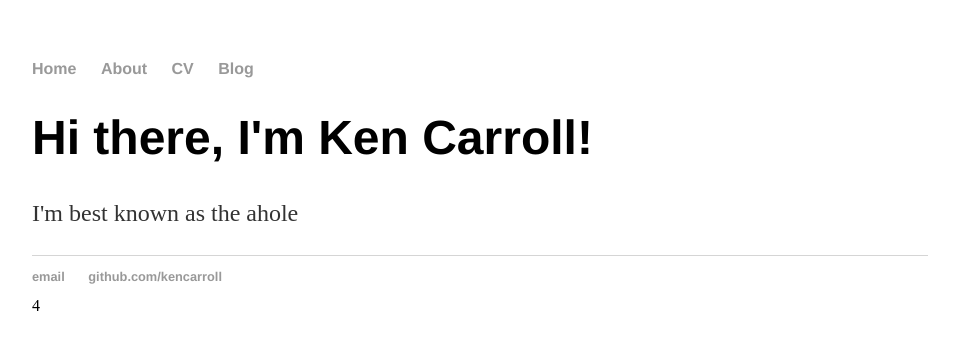
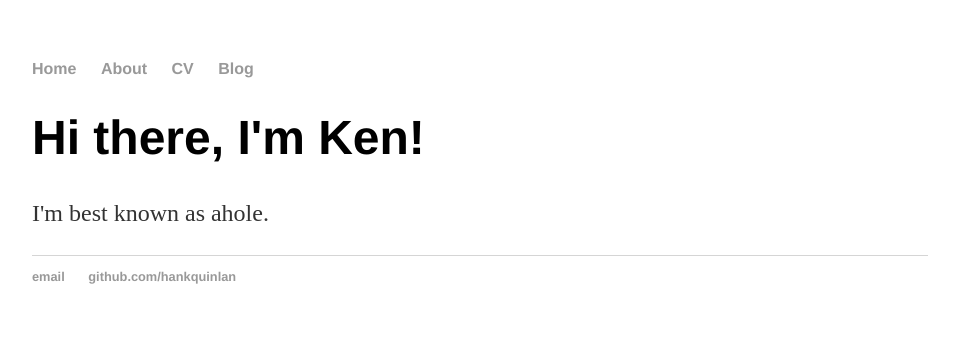
Before and after one commit to KenCarroll/kencarroll.github.io, a Jekyll site: the page built from index.html, in a window 1280 px wide. Shown: the top 350 px of the page, without its empty margins (160-1119 px from the left). Built offline with Jekyll 4.4.1, drawn with Linux system fonts in a browser that asks for light colours; Markdown is read by kramdown in place of the engine named in the settings.

Commit message:
Update index.html
added _layout

```diff
--- a/index.html
+++ b/index.html
@@ -1,31 +1,8 @@
-<!DOCTYPE html>
-<html>
-	<head>
-		<title>Ken Carroll</title>
-		<!-- link to main stylesheet -->
-		<link rel="stylesheet" type="text/css" href="/css/main.css">
-	</head>
-	<body>
-		<nav>
-    		<ul>
-        		<li><a href="/">Home</a></li>
-	        	<li><a href="/about">About</a></li>
-        		<li><a href="/cv">CV</a></li>
-        		<li><a href="/blog">Blog</a></li>
-    		</ul>
-		</nav>
-		<div class="container">
-    		<div class="blurb">
-        		<h1>Hi there, I'm Ken Carroll!</h1>
-				<p>I'm best known as the ahole</p>
-    		</div><!-- /.blurb -->
-		</div><!-- /.container -->
-		<footer>
-    		<ul>
-        		<li><a href="mailto:whoever@gmail.com">email</a></li>
-        		<li><a href="https://github.com/kencarroll">github.com/kencarroll</a></li>
-			</ul>
-		</footer>
-	</body>
-</html>
-4
+---
+layout: default
+title: ken carroll, engineer
+---
+<div class="blurb">
+	<h1>Hi there, I'm Ken!</h1>
+	<p>I'm best known as ahole.</p>
+</div><!-- /.blurb -->
```
